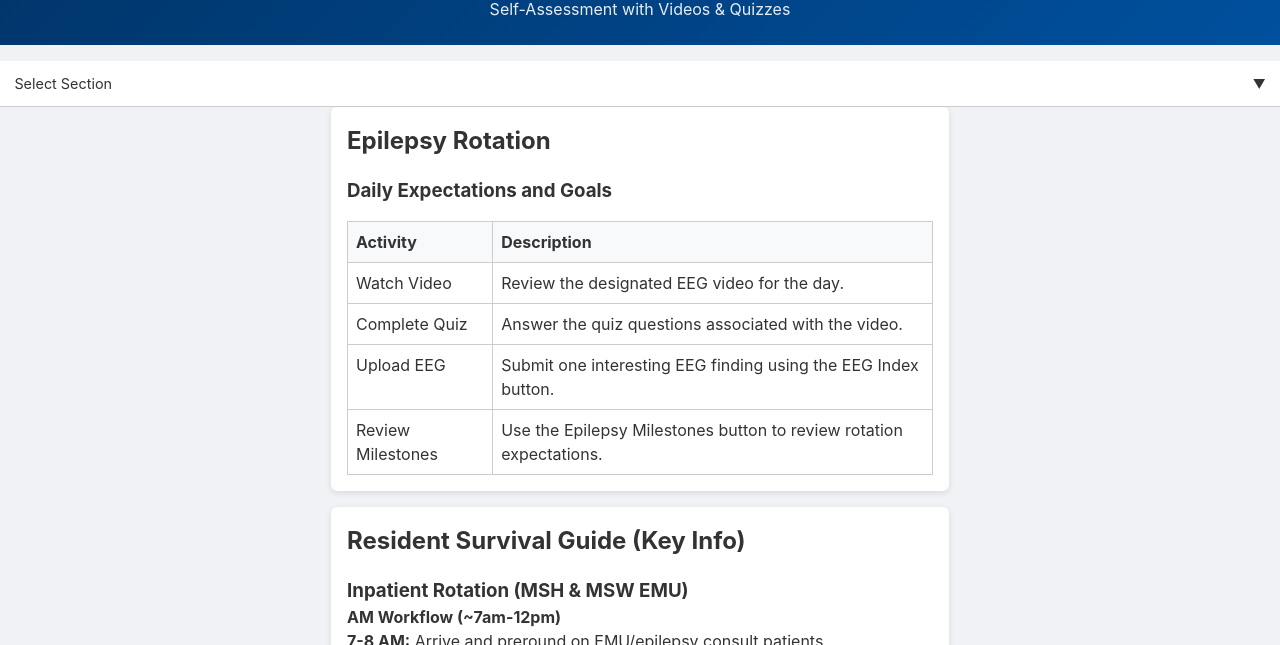
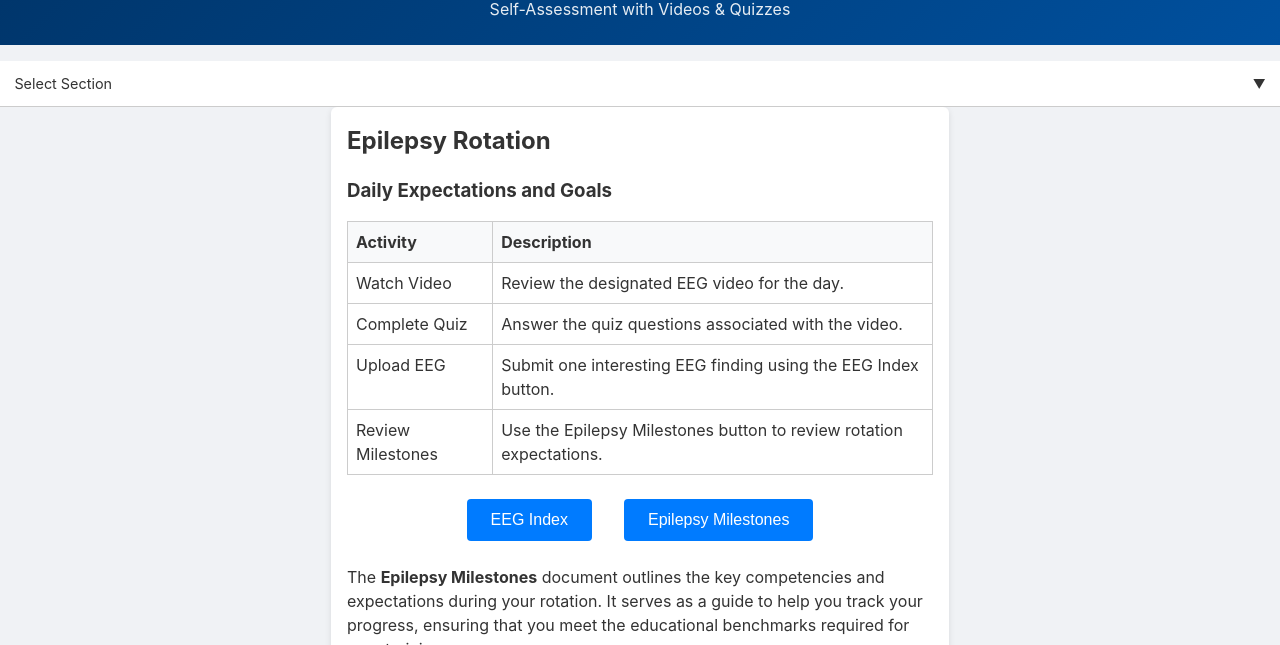
Before and after one commit to mdavitz/eegapp, a plain HTML site: page index.html in a window 1280 px wide. Shown: the part 155-800 px from the top of the page. Drawn offline with Linux system fonts and the light colour scheme.

Commit message:
Add files via upload

```diff
--- a/index.html
+++ b/index.html
@@ -767,6 +767,18 @@
                 </tr>
               </tbody>
             </table>
+
+            <div class="btn-row">
+              <button class="upload-btn" onclick="window.open('https://tally.so/r/mB8obR','_blank')">EEG Index</button>
+              <button class="upload-btn" onclick="window.open('https://www.acgme.org/globalassets/pdfs/milestones/epilepsymilestones.pdf','_blank')">Epilepsy Milestones</button>
+            </div>
+
+            <p>
+              The <strong>Epilepsy Milestones</strong> document outlines the key competencies
+              and expectations during your rotation. It serves as a guide to help you track
+              your progress, ensuring that you meet the educational benchmarks required for
+              your training.
+            </p>
           </div>
 
           <div class="info-box">
@@ -796,7 +808,7 @@
 
             <h3>Teaching Rounds & Conferences</h3>
             <p>All epilepsy conferences are currently held via Zoom (unless otherwise indicated).</p>
-            <div class="table-responsive" style="padding: 0 1em;">
+            <div class="table-responsive">
               <table>
                 <thead>
                   <tr>
```
